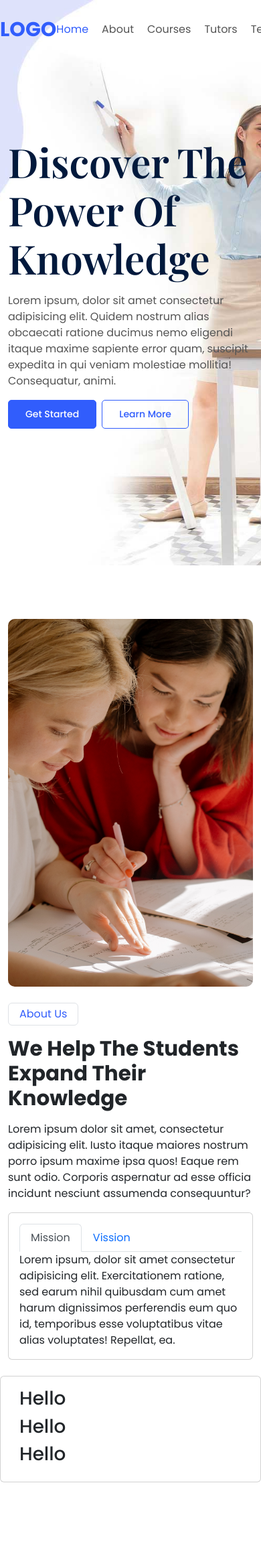
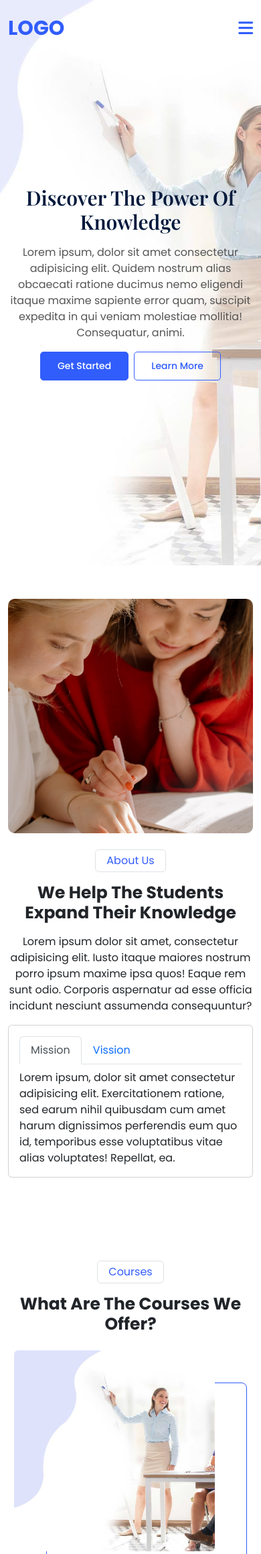
Before and after one commit to mojojojom/online-tutor, a PHP site: page / in a window 390 px wide. Shown: the top 2320 px of the page at 67% size. Run offline with PHP 8.4, Linux system fonts and the light colour scheme; some libraries are stand-ins or nearby versions; some web fonts are replaced.

Commit message:
Fixed Responsiveness

```diff
--- a/index.html
+++ b/index.html
@@ -22,11 +22,13 @@
 
 
         <header class="main_header" id="main_header">
-            <nav class="main_nav container" id="main_nav">
+            <nav class="container" id="main_nav">
+                <div class="main_nav">
+
                     <div class="main_nav-logo">
                         <a href="#" class="fw-bold">LOGO</a>
                     </div>
-                <div class="main_nav-links">
+                    <div class="main_nav-links d-none d-lg-flex">
                         <ul>
                             <li><a href="#home" class="active">Home</a></li>
                             <li><a href="#about">About</a></li>
@@ -39,6 +41,23 @@
                             <li><a class="c-btn c-btn-sm c-btn-sm-primary t-light" href="#loginModal" data-bs-toggle="modal" data-bs-target="#loginModal">Login</a></li>
                         </ul>
                     </div>
+                    <div class="main_nav-toggler">
+                        <a href="#"><i class="fa-solid fa-bars"></i></a>
+                    </div>
+                    <div class="main_nav-mobile">
+                        <ul class="d-block">
+                            <li><a href="#home" class="active">Home</a></li>
+                            <li><a href="#about">About</a></li>
+                            <li><a href="#courses">Courses</a></li>
+                            <li><a href="#tutors">Tutors</a></li>
+                            <li><a href="#testimonials">Testimonials</a></li>
+                            <li><a href="#tutee_signup" data-bs-toggle="modal" data-bs-target="#tutee_signup">Be a Tutee</a></li>
+                            <li><a href="#tutor_signup" data-bs-toggle="modal" data-bs-target="#tutor_signup">Be a Tutor</a></li>
+                            <li><a class="c-btn c-btn-sm c-btn-sm-primary t-light" href="#loginModal" data-bs-toggle="modal" data-bs-target="#loginModal">Login</a></li>
+                        </ul>
+                    </div>
+
+                </div>
             </nav>
         </header>
 
@@ -47,10 +66,10 @@
             <div class="container h-100">
                 <div class="row h-100">
                     <div class="col-lg-6 d-flex align-items-center">
-                        <div class="h_banner-content">
+                        <div class="h_banner-content text-center text-lg-start">
                             <p class="h_banner-content-heading">Discover The Power Of Knowledge</p>
                             <p class="h_banner-content-subheading">Lorem ipsum, dolor sit amet consectetur adipisicing elit. Quidem nostrum alias obcaecati ratione ducimus nemo eligendi itaque maxime sapiente error quam, suscipit expedita in qui veniam molestiae mollitia! Consequatur, animi.</p>
-                            <div class="h_banner-content-btn-wrap d-flex align-items-center gap-2">
+                            <div class="h_banner-content-btn-wrap d-flex align-items-center justify-content-center justify-content-lg-start gap-2">
                                 <button class="c-btn c-btn-primary">Get Started</button>
                                 <button class="c-btn c-btn-primary-outline">Learn More</button>
                             </div>
@@ -73,14 +92,14 @@
                     </div>
 
                     <div class="col-lg-6 mb-4 d-flex align-items-end">
-                        <div class="h_about-desc-wrap">
+                        <div class="h_about-desc-wrap text-center text-lg-start">
                             <p class="d-inline-block border rounded t-primary fw-semi-bold py-1 px-3">About Us</p>
                             <h1 class="fw-bold display-5 mb-3">We Help The Students Expand Their Knowledge</h1>
                             <p>Lorem ipsum dolor sit amet, consectetur adipisicing elit. Iusto itaque maiores nostrum porro ipsum maxime ipsa quos! Eaque rem sunt odio. Corporis aspernatur ad esse officia incidunt nesciunt assumenda consequuntur?</p>
                             <div class="card">
                                 <div class="card-body">
 
-                                <ul class="nav nav-tabs" id="myTab" role="tablist">
+                                <ul class="nav nav-tabs mb-2" id="myTab" role="tablist">
                                     <li class="nav-item" role="presentation">
                                     <button class="nav-link active" id="mission-tab" data-bs-toggle="tab" data-bs-target="#mission-tab-pane" type="button" role="tab" aria-controls="mission-tab-pane" aria-selected="true">Mission</button>
                                     </li>
@@ -90,12 +109,12 @@
                                 </ul>
                                 <div class="tab-content" id="myTabContent">
                                     <div class="tab-pane fade show active" id="mission-tab-pane" role="tabpanel" aria-labelledby="mission-tab" tabindex="0">
-                                        <p class="mb-0">
+                                        <p class="mb-0 text-start">
                                             Lorem ipsum, dolor sit amet consectetur adipisicing elit. Exercitationem ratione, sed earum nihil quibusdam cum amet harum dignissimos perferendis eum quo id, temporibus esse voluptatibus vitae alias voluptates! Repellat, ea.
                                         </p>
                                     </div>
                                     <div class="tab-pane fade" id="vission-tab-pane" role="tabpanel" aria-labelledby="vission-tab" tabindex="0">
-                                        <p class="mb-0">
+                                        <p class="mb-0 text-start">
                                             Lorem ipsum, dolor sit amet consectetur adipisicing elit. Exercitationem ratione, sed earum nihil quibusdam cum amet harum dignissimos perferendis eum quo id, temporibus esse voluptatibus vitae alias voluptates! Repellat, ea.
                                         </p>
                                     </div>
@@ -106,7 +125,7 @@
                         </div>
                     </div>
 
-                    <div class="col-12 card">
+                    <!-- <div class="col-12 card">
                         <div class="card-body">
                             <div class="row">
                                 <div class="col-md-4">
@@ -120,7 +139,7 @@
                                 </div>
                             </div>
                         </div>
-                    </div>
+                    </div> -->
 
                 </div>
             </div>
@@ -718,12 +737,18 @@
 
         <!-- FOOTER -->
         <footer>
-            <div class="container d-flex align-items-center justify-content-between">
-                <div class="footer_logo-wrap">
+            <div class="container">
+                <div class="row">
+                    <div class="col-md-6">
+                        <div class="footer_logo-wrap text-center text-md-start">
                             <a href="#" class="mb-0">LOGO</a>
                         </div>
-                <div class="footer_copyright-wrap">
+                    </div>
+                    <div class="col-md-6 d-flex align-items-center justify-content-center justify-content-md-end">
+                        <div class="footer_copyright-wrap text-center text-md-end ">
                             <p class="mb-0">© 2023 <a href="#" class="fw-bold">Tutor</a>, All Right Reserved.</p>
+                        </div>
+                    </div>
                 </div>
             </div>
         </footer>
@@ -744,6 +769,7 @@
 <script>
     jQuery(function($) {
         $(document).ready(function () {
+            // HEADER ACTIVE LINKS
             $('body').on('click', '.main_nav-links ul li a', function() {
                 $('.main_nav-links ul li a').removeClass('active');
                 $(this).addClass('active');
@@ -791,6 +817,13 @@
 <script>
     jQuery(function($) {
 
+        $('.main_nav-toggler a').on('click', function(e) {
+            e.preventDefault();
+
+            $('.main_nav-mobile').slideToggle();
+
+        })
+
         // COURSES SLIDER
         $('.h_courses-slider').slick({
             nextArrow: $('.h_courses-slider-custom-right'),
@@ -804,7 +837,7 @@
                 {
                     breakpoint: 1024,
                     settings: {
-                        slidesToShow: 3,
+                        slidesToShow: 2,
                         slidesToScroll: 1,
                         infinite: true,
                         dots: false
@@ -840,7 +873,7 @@
                 {
                     breakpoint: 1024,
                     settings: {
-                        slidesToShow: 3,
+                        slidesToShow: 2,
                         slidesToScroll: 1,
                         infinite: true,
                         dots: false
@@ -876,7 +909,7 @@
                 {
                     breakpoint: 1024,
                     settings: {
-                        slidesToShow: 3,
+                        slidesToShow: 2,
                         slidesToScroll: 1,
                         infinite: true,
                         dots: false
--- a/scss/_general.scss
+++ b/scss/_general.scss
@@ -112,6 +112,9 @@
 // SECTION PADDING
 .sec-pad {
     padding: 80px 0 ;
+    @include media('<=desktop') {
+        padding: 50px 0;
+    }
 }
 
 
@@ -223,7 +226,7 @@
 }
 
 ::-webkit-scrollbar-thumb {
-    background: $p-col-desc;
+    background: $p-col-txt;
 }
 
 ::-webkit-scrollbar-thumb:hover {
--- a/scss/_header.scss
+++ b/scss/_header.scss
@@ -71,5 +71,29 @@
                 }
             }
         }
+        &-toggler {
+            a {
+                font-size: 25px;
+                color: $p-col;
+            }
+        }
+        &-mobile {
+            display: none;
+            position: absolute;
+            top: 0;
+            left: 0;
+            background-color: $p-col-dark;
+            width: 50%;
+            height: 100vh;
+            padding: 30px;
+
+            li {
+                margin-bottom: 20px;
+                a {
+                    color: $p-col-light;
+                    font-size: 20px;
+                }
+            }
+        }
     }
 }
--- a/scss/_home.scss
+++ b/scss/_home.scss
@@ -7,6 +7,12 @@
         background-position: center center;
         background-repeat: no-repeat;
         background-size: cover;
+        @include media('<=tablet') {
+            background: linear-gradient(0deg, rgb(255, 255, 255) 0%, rgba(255, 255, 255, 0.3) 0%), url('../images/banner-bg.jpg');
+            background-position: center center;
+            background-repeat: no-repeat;
+            background-size: cover;
+        }
     }
     &-content {
         &-heading {
@@ -15,6 +21,19 @@
             line-height: 1.2em;
             color: $p-col-txt;
             font-weight: 600;
+
+            @include media('<=desktop') {
+                font-size: 50px;
+            }
+            @include media('<=tablet') {
+                font-size: 50px;
+            }
+            @include media('<=lg-phone') {
+                font-size: 40px;
+            }
+            @include media('<=phone') {
+                font-size: 30px;
+            }
         }
         &-subheading {
             color: $p-col-link;
@@ -31,12 +50,41 @@
             width: 100%;
             object-fit: cover;
             border-radius: 10px;
+            @include media('<=tablet') {
+                height: 350px;
+            }
+        }
+    }
+    &-desc-wrap {
+        h1 {
+            @include media('<=desktop') {
+                font-size: 40px;
+            }
+            @include media('<=tablet') {
+                font-size: 30px;
+            }
+            @include media('<=phone') {
+                font-size: 25px;
+            }
         }
     }
 }
 
 // COURSES
 .h_courses {
+    &-heading-wrap {
+        h1 {
+            @include media('<=desktop') {
+                font-size: 40px;
+            }
+            @include media('<=tablet') {
+                font-size: 30px;
+            }
+            @include media('<=phone') {
+                font-size: 25px;
+            }
+        }
+    }
     &-slider-inner-wrap {
         display: flex!important;
         justify-content: center;
@@ -98,6 +146,9 @@
             color: $p-col-txt;
             transition: .5s;
             font-weight: 600;
+            @include media('<=desktop') {
+                font-size: 20px;
+            }
         }
     }
     &-slider {
@@ -148,6 +199,19 @@
 
 // TUTORS
 .h_tutors {
+    &-heading-wrap {
+        h1 {
+            @include media('<=desktop') {
+                font-size: 40px;
+            }
+            @include media('<=tablet') {
+                font-size: 30px;
+            }
+            @include media('<=phone') {
+                font-size: 25px;
+            }
+        }
+    }
     &-slider-inner-wrap {
         display: flex!important;
         justify-content: center;
@@ -231,6 +295,17 @@
         z-index: 1;
         h4 {
             color: $p-col-txt;
+
+            @include media('<=desktop') {
+                font-size: 18px;
+            }
+            @include media('<=tablet') {
+                font-size: 20px;
+            }
+        }
+        @include media('<=desktop') {
+            left: 1rem;
+            right: 1rem;
         }
     }
     &-socials {
@@ -298,6 +373,19 @@
 
 // TESTIMONIALS
 .h_testi {
+    &-heading-wrap {
+        h1 {
+            @include media('<=desktop') {
+                font-size: 40px;
+            }
+            @include media('<=tablet') {
+                font-size: 30px;
+            }
+            @include media('<=phone') {
+                font-size: 25px;
+            }
+        }
+    }
     &-slider-inner-wrap {
         display: flex!important;
         justify-content: center;
```
Also changed, not shown: style/style.min.css, 1 other file. Lines whose indentation alone changed are shown as unchanged.
